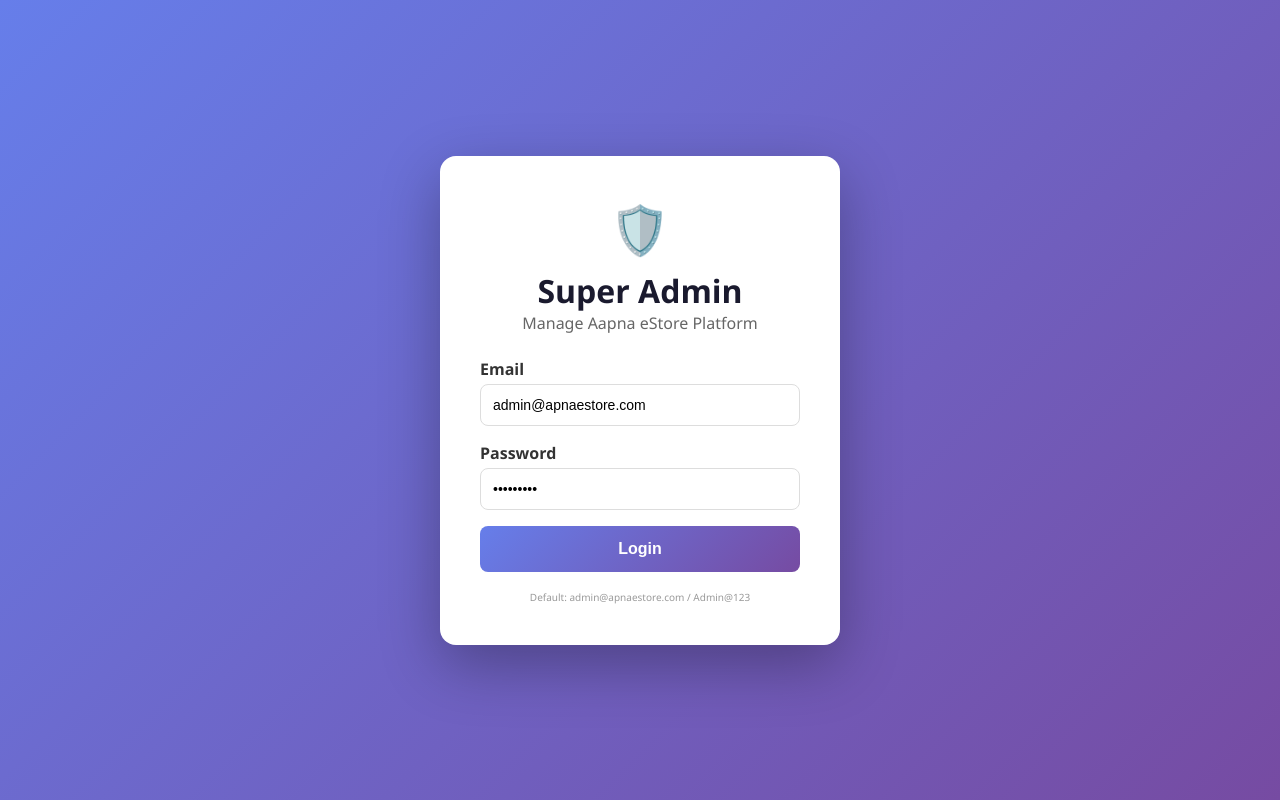
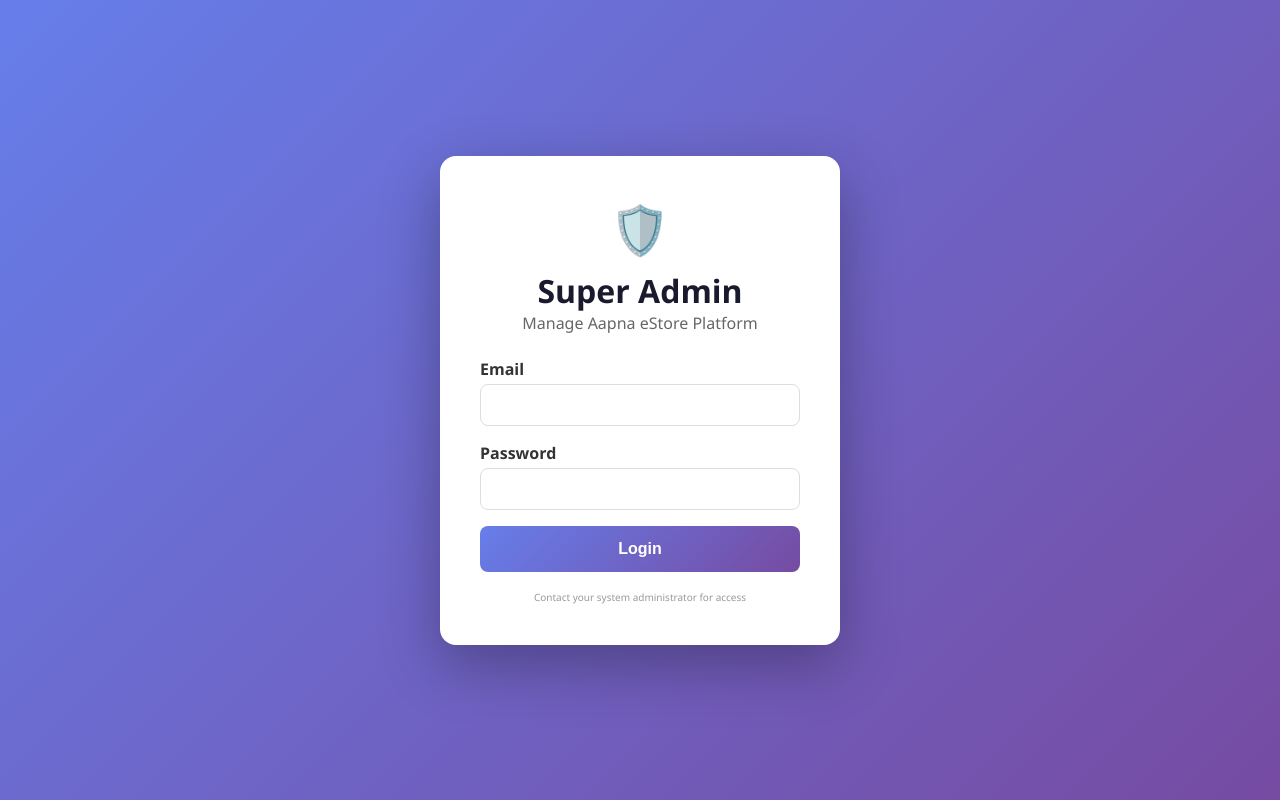
Before and after one commit to mathNikhil/ApaneStore-Super-admin, a React (Vite) app: page /login in a window 1280 px wide. Built offline with nearby package versions, Linux system fonts and the light colour scheme; no server answers.

Commit message:
Remove hardcoded credentials from admin login page
Clear default email/password pre-fill and remove visible
credential hint from the UI footer.

Co-Authored-By: Claude Sonnet 4.6 <noreply@anthropic.com>
Claude-Session: https://claude.ai/code/session_018Nwss34AthKegNreSCXdc7

```diff
--- a/src/pages/Login.jsx
+++ b/src/pages/Login.jsx
@@ -2,8 +2,8 @@ import React, { useState } from 'react';
 import { adminAuthAPI } from '../services/adminApi';
 
 const Login = () => {
-    const [email, setEmail] = useState('admin@apnaestore.com');
-    const [password, setPassword] = useState('Admin@123');
+    const [email, setEmail] = useState('');
+    const [password, setPassword] = useState('');
     const [loading, setLoading] = useState(false);
     const [error, setError] = useState('');
 
@@ -68,7 +68,7 @@ const Login = () => {
                 </form>
 
                 <div style={styles.footer}>
-                    <small>Default: admin@apnaestore.com / Admin@123</small>
+                    <small>Contact your system administrator for access</small>
                 </div>
             </div>
         </div>
```
